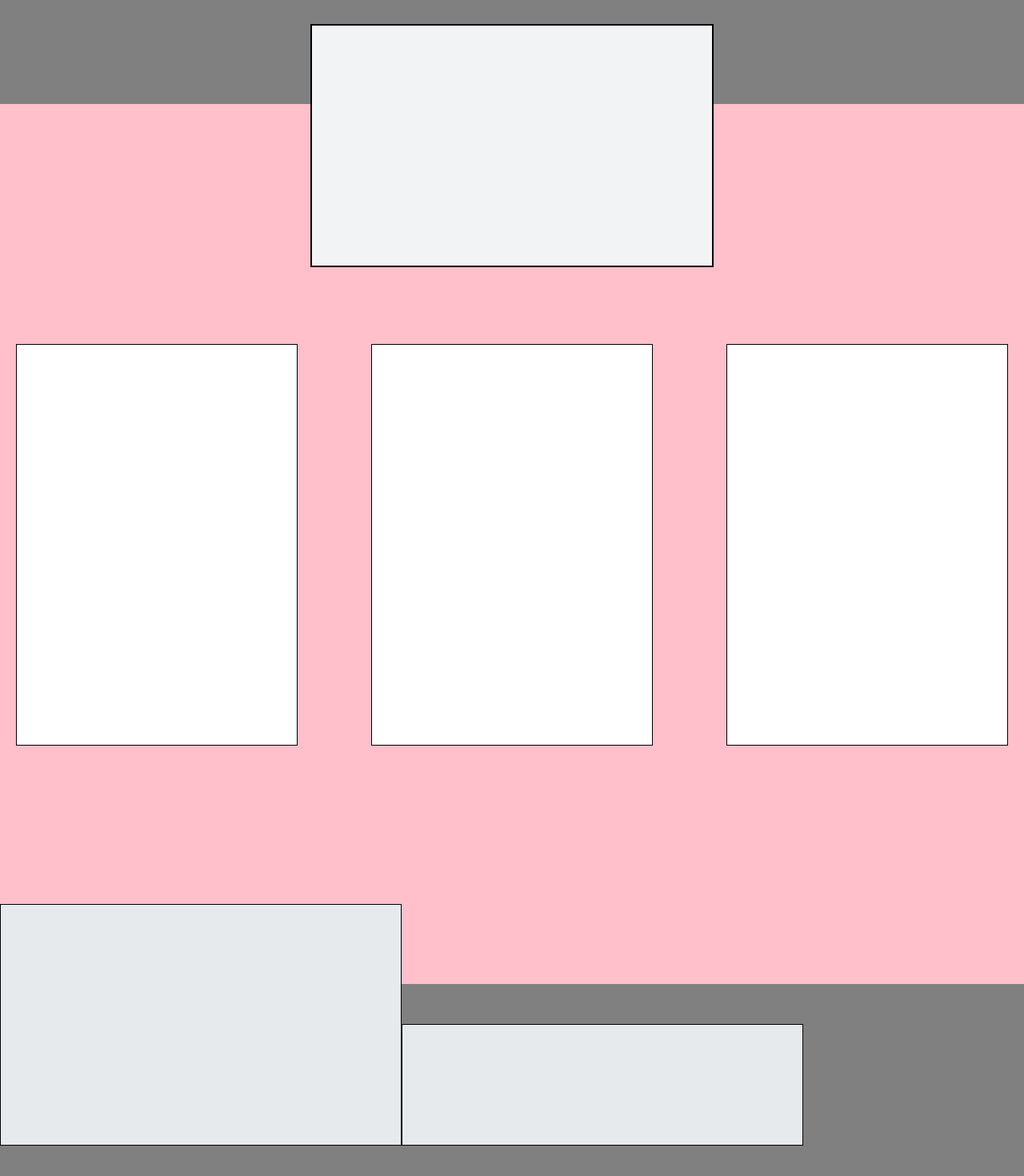
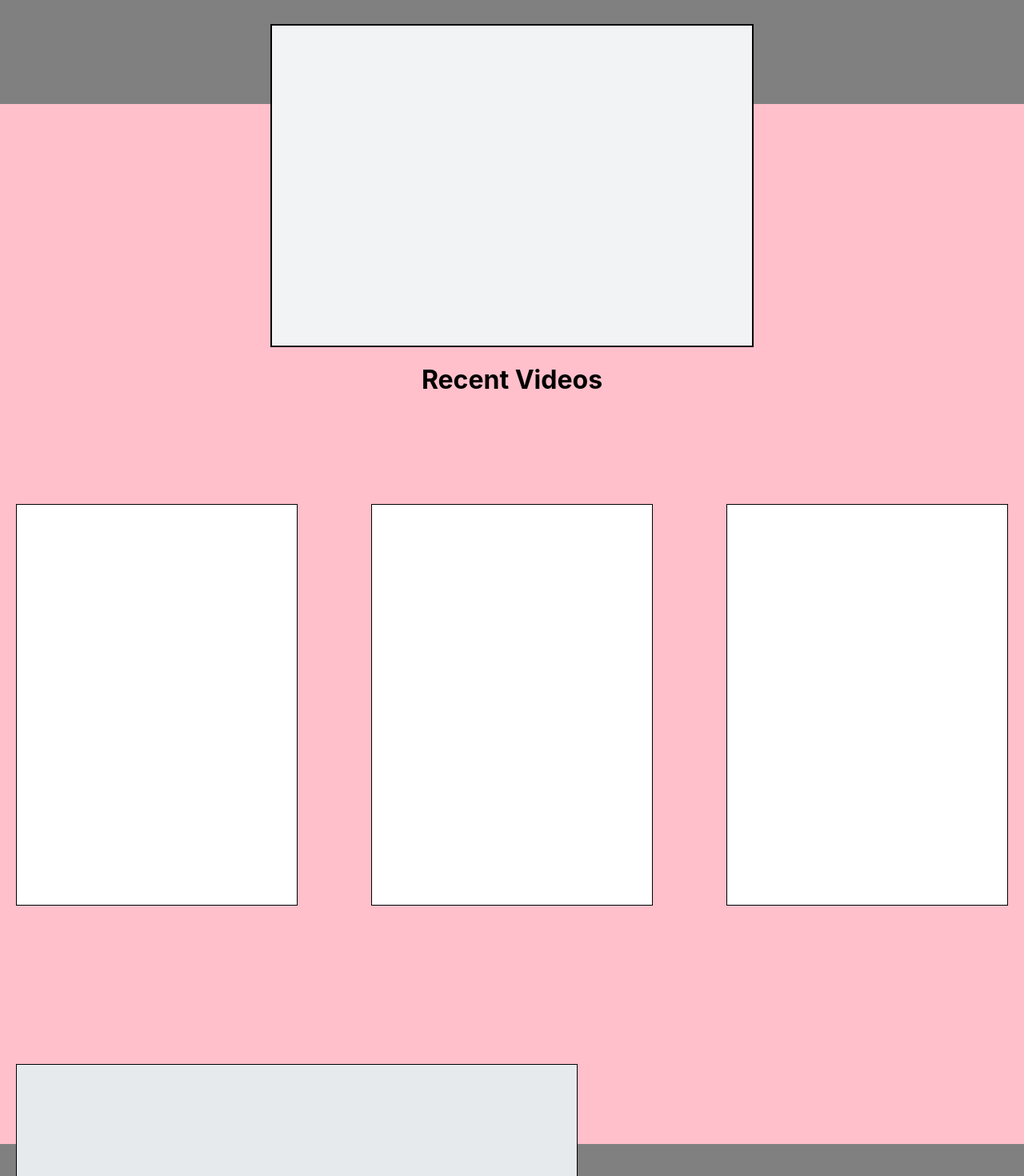
Before and after one commit to dmay08/timelapse-traveler, a React (Create React App) app: page / in a window 1280 px wide. Shown: the part 420-1890 px from the top of the page at 80% size. Built offline with nearby package versions, Linux system fonts and the light colour scheme.

Commit message:
fix overflow, working on horizontal lines for titles

```diff
--- a/src/components/Main/Main.css
+++ b/src/components/Main/Main.css
@@ -1,6 +1,12 @@
 body {
-margin: 0
+    width: 100%;
+    /* height: auto; */
+    margin: 0px;
+    /* white-space: normal;  */
+    /* padding: 0px; */
+    overflow-x: hidden;
 }
+
 
 #one {
     width: 100%;
@@ -8,19 +14,35 @@ margin: 0
     background: grey;
 }
 
-#two {
-    width: 500px;
-    height: 300px;
+#my-info {
+    width: 600px;
+    height: 400px;
     background: rgb(241, 243, 244);
     margin-top: -100px;
     border: 2px solid black;
 }
 
+/* #recent-video-text {
+    margin-top: 78px;
+} */
+
+.title-wrap {
+    display: flex;
+    /* flex-direction: */
+}
+
+.lines {
+    width: 300px;
+    height: 10px;
+    border: 1px solid black;
+}
+
 #wrap {
     width: 100%;
-    height: 300px;
+    height: 500px;
     display: flex;
-    justify-content: center;
+    flex-direction: column;
+    align-items: center;
     background: pink;
 }
 
@@ -38,6 +60,7 @@ margin: 0
 .video-wrap {
     height: 500px;
     width: 350px;
+    min-width: 300px;
     background: white;
     border: 1px solid black;
     margin: 0 20px;
@@ -63,11 +86,12 @@ margin: 0
 }
 
 #big-1 {
-    height: 300px;
-    width: 500px;
+    height: 394px;
+    width: 700px;
+    min-width: 500px;
     background: rgb(231, 234, 237);
     border: 1px solid black;
-    margin-top: -100px;
+    margin: -100px 20px 0 20px;
 }
 
 #big-1-description {
@@ -75,6 +99,5 @@ margin: 0
     width: 500px;
     background: rgb(231, 234, 237);
     border: 1px solid black;
-    margin-top: 49.5px;
-/*   margin-left: 100px; */
+    margin-top: 143px;
 }
--- a/src/components/Main/Main.jsx
+++ b/src/components/Main/Main.jsx
@@ -7,7 +7,13 @@ const Main = (props) => {
             <div id="one"></div>
 
 <div id="wrap">
-  <div id="two"></div>
+  <div id="my-info"></div>
+  <div id="title-wrap">
+    <div class="title-line" id="title-line-left"></div>
+    <h1 id="recent-video-text">Recent Videos</h1>
+    <div class="title-line" id="title-line-right"></div>
+  </div>
+
 </div>
 
 <div id="outer-video-wrap">
```
